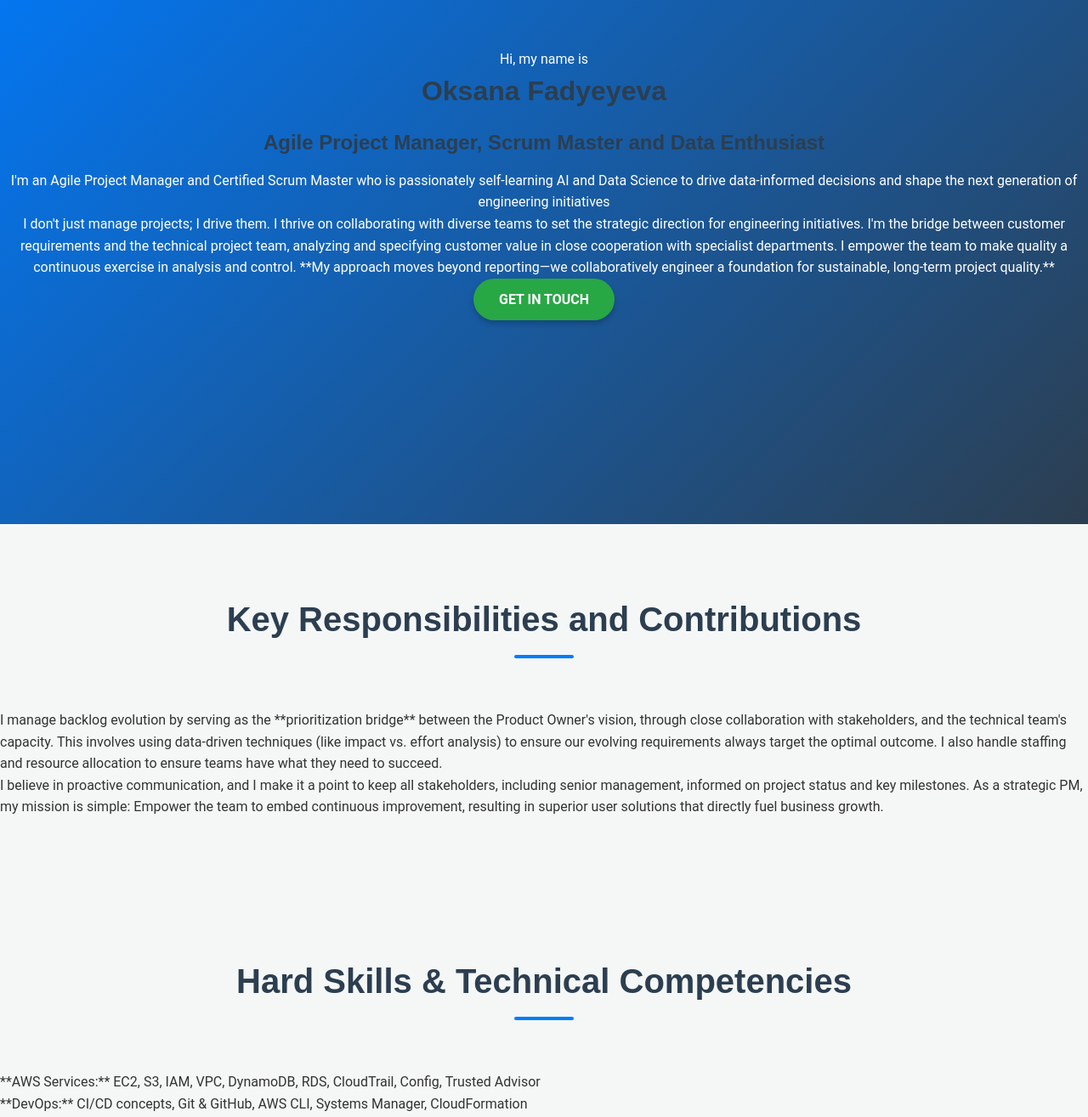
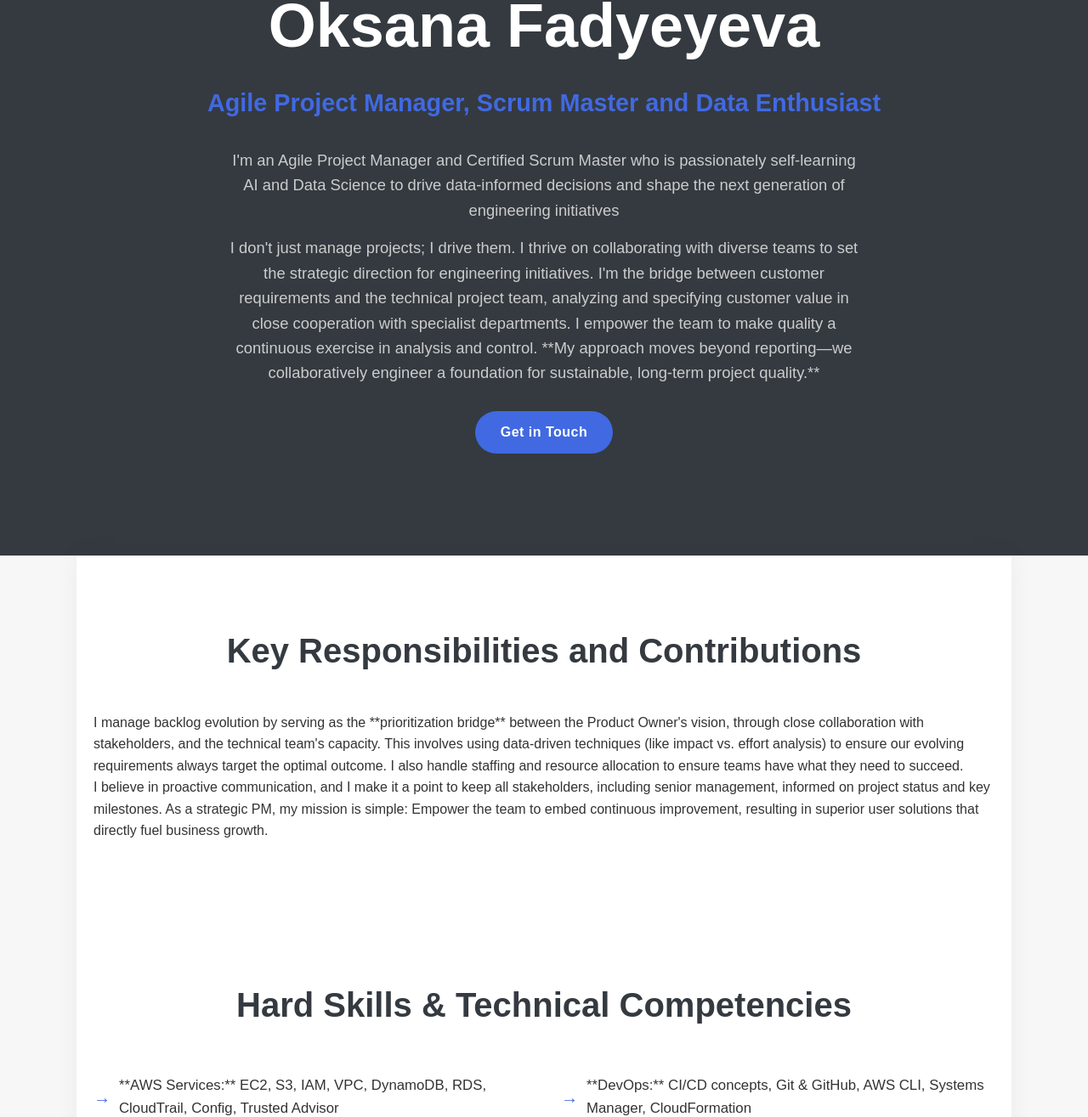
Before and after one commit to pmoksana/portfolio_project_manager, a plain HTML site: page index.html in a window 1280 px wide. Shown: the part 183-1498 px from the top of the page at 85% size. Drawn offline with Linux system fonts and the light colour scheme.

Commit message:
Update style.css
New design

```diff
--- a/style.css
+++ b/style.css
@@ -1,138 +1,178 @@
+/* --- 1. GLOBAL RESET & BASE STYLES --- */
 :root {
-  --primary-color: #007bff;
-  --secondary-color: #2c3e50;
-  --background-color: #f4f7f6;
-  --card-background: #ffffff;
+    --primary-color: #4169E1; /* Royal Blue */
+    --secondary-color: #343a40; /* Dark Gray for contrast */
     --text-color: #333;
-  --light-text-color: #fff;
-  --accent-color: #28a745;
-  --shadow-color: rgba(0, 0, 0, 0.1);
-  --font-heading: 'Poppins', sans-serif;
-  --font-body: 'Roboto', sans-serif;
+    --light-bg: #f7f7f7;
+    --white: #ffffff;
 }
 
-@import url('https://fonts.googleapis.com/css2?family=Poppins:wght@600;700&family=Roboto:wght@400;500&display=swap');
-
-* {
+*, *::before, *::after {
     box-sizing: border-box;
     margin: 0;
     padding: 0;
 }
 
 body {
-  font-family: var(--font-body);
+    font-family: 'Arial', sans-serif;
     line-height: 1.6;
     color: var(--text-color);
-  background-color: var(--background-color);
-  scroll-behavior: smooth;
+    background-color: var(--light-bg);
+    overflow-x: hidden;
 }
 
-h1, h2, h3 {
-  font-family: var(--font-heading);
-  color: var(--secondary-color);
-  margin-bottom: 0.5em;
+/* --- 2. LAYOUT & CONTAINERS --- */
+.section {
+    padding: 80px 20px;
 }
 
-a {
-  color: var(--primary-color);
-  text-decoration: none;
-  transition: color 0.3s ease;
+main {
+    max-width: 1100px;
+    margin: 0 auto;
+    background-color: var(--white);
+    box-shadow: 0 0 30px rgba(0, 0, 0, 0.05);
 }
 
-a:hover {
-  color: var(--accent-color);
+/* --- 3. HERO SECTION (Header) --- */
+.hero {
+    background-color: var(--secondary-color);
+    color: var(--white);
+    text-align: center;
+    padding: 120px 20px;
 }
 
-.container {
-  max-width: 1100px;
-  margin: 0 auto;
-  padding: 0 20px;
+.pre-heading {
+    font-size: 1.2em;
+    color: var(--primary-color);
+    font-weight: 500;
 }
 
-.section {
-  padding: 80px 0;
+.hero-content h1 {
+    font-size: 4.5em;
+    margin: 5px 0 10px 0;
 }
 
-/* --- Hero Section --- */
-.hero {
-  background: linear-gradient(135deg, var(--primary-color), var(--secondary-color));
-  color: var(--light-text-color);
-  height: 100vh;
-  display: flex;
-  justify-content: center;
-  align-items: center;
+.hero-content h2 {
+    font-size: 1.8em;
+    color: var(--primary-color);
+    margin-bottom: 30px;
+}
+
+.intro {
+    font-size: 1.15em;
+    max-width: 750px;
+    margin: 15px auto 0 auto; /* Adjusted for multiple paragraphs */
+    color: #ccc;
+}
+/* Adjust margin for the last intro paragraph */
+.hero-content p:last-of-type {
+    margin-bottom: 30px;
+}
+
+
+.cta-button {
+    display: inline-block;
+    background-color: var(--primary-color);
+    color: var(--white);
+    padding: 12px 30px;
+    text-decoration: none;
+    border-radius: 50px;
+    font-weight: bold;
+    letter-spacing: 0.5px;
+    transition: background-color 0.3s, transform 0.2s;
+}
+
+.cta-button:hover {
+    background-color: #2b49c0;
+    transform: translateY(-2px);
+}
+
+/* --- 4. SECTION HEADINGS --- */
+.section-title {
+    font-size: 2.5em;
+    font-weight: 700;
+    color: var(--secondary-color);
+    margin-bottom: 40px;
     text-align: center;
 }
 
-.hero-content {
-  animation: fadeIn 1s ease-in-out;
+/* --- 5. SKILLS AND LISTS --- */
+.skills-list, .projects-list {
+    list-style: none;
+    display: grid;
+    grid-template-columns: repeat(auto-fit, minmax(450px, 1fr));
+    gap: 20px 40px;
+    padding: 0;
 }
 
-.hero-title {
-  font-size: 3.5rem;
-  color: var(--light-text-color);
-  text-shadow: 2px 2px 4px rgba(0,0,0,0.2);
+.skills-list li, .projects-list li {
+    font-size: 1.05em;
+    padding: 10px 0 10px 30px;
+    position: relative;
+    border-bottom: 1px dashed #eee;
 }
 
-.hero-subtitle {
-  font-size: 1.5rem;
-  font-weight: 400;
-  color: rgba(255, 255, 255, 0.9);
+/* Custom bullet point styling */
+.skills-list li::before, .projects-list li::before {
+    content: '→';
+    color: var(--primary-color);
+    font-size: 1.2em;
+    font-weight: bold;
+    position: absolute;
+    left: 0;
+    top: 50%;
+    transform: translateY(-50%);
 }
 
-.hero-intro {
-  font-size: 1.1rem;
-  max-width: 600px;
-  margin: 1.5rem auto;
+/* --- 6. FOOTER & CONTACT --- */
+.footer {
+    background-color: var(--secondary-color);
+    color: #ccc;
+    text-align: center;
+    padding: 40px 20px 20px 20px;
 }
 
-.cta-button {
-  display: inline-block;
-  background-color: var(--accent-color);
-  color: var(--light-text-color);
-  padding: 12px 30px;
-  border-radius: 50px;
-  font-size: 1rem;
-  font-weight: 700;
-  text-transform: uppercase;
-  transition: background-color 0.3s ease, transform 0.3s ease;
-  box-shadow: 0 4px 6px rgba(0,0,0,0.2);
+.footer .section-title {
+    color: var(--white);
+    border-bottom: none;
 }
 
-.cta-button:hover {
-  background-color: #218838;
-  transform: translateY(-3px);
+.footer p {
+    margin: 5px 0;
+    font-size: 0.9em;
 }
 
-/* --- Sections --- */
-.section-title {
-  font-size: 2.5rem;
-  text-align: center;
-  margin-bottom: 1.5em;
-  position: relative;
+.footer a {
+    color: var(--primary-color);
+    text-decoration: none;
 }
 
-.section-title::after {
-  content: '';
-  display: block;
-  width: 70px;
-  height: 4px;
-  background: var(--primary-color);
-  margin: 10px auto 0;
-  border-radius: 2px;
+.footer a:hover {
+    text-decoration: underline;
 }
 
-.section-text {
-  max-width: 800px;
-  margin: 0 auto;
-  text-align: justify;
+.copyright {
+    margin-top: 20px !important;
+    font-size: 0.8em;
+    color: #777;
 }
 
-.read-more-button {
-  display: block;
-  margin: 20px auto 0;
-  padding: 10px 20px;
-  border: 2px solid var(--primary-color);
-  border-radius: 50px;
-  background: none;
-  color: var(--primary-color);
+/* --- 7. MOBILE RESPONSIVENESS --- */
+@media (max-width: 768px) {
+    .hero {
+        padding: 80px 15px;
+    }
+    .hero-content h1 {
+        font-size: 3em;
+    }
+    .hero-content h2 {
+        font-size: 1.4em;
+    }
+    .section-title {
+        font-size: 2em;
+        text-align: left;
+    }
+    .skills-list {
+        grid-template-columns: 1fr;
+    }
+}
```
Lines whose indentation alone changed are shown as unchanged.
